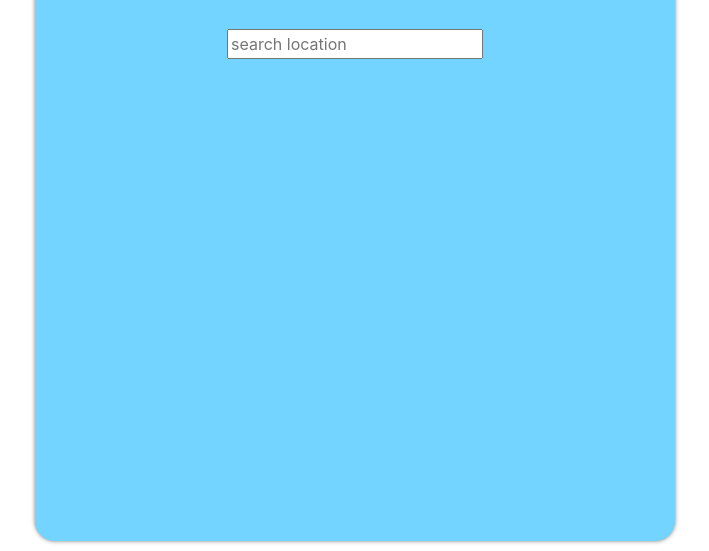
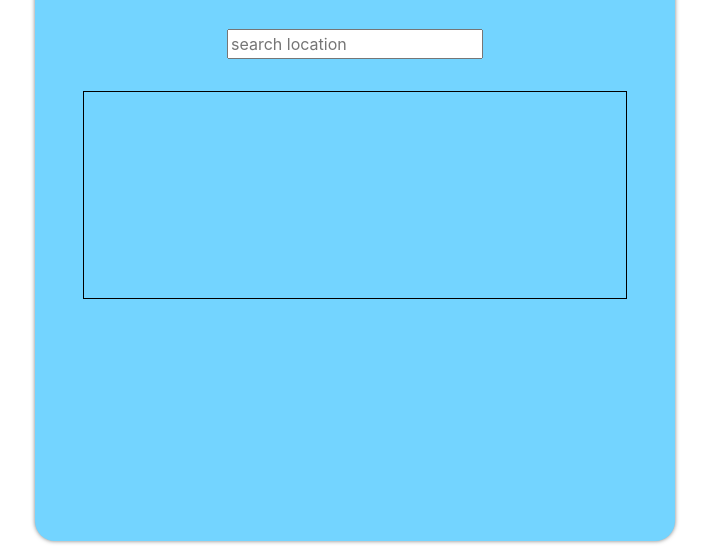
Before and after one commit to harithkhan/weather-app, a website built with webpack: page src/template.html in a window 1280 px wide. Shown: the part 147-698 px from the top of the page, without its empty margins (285-994 px from the left). Built offline with nearby package versions, Linux system fonts and the light colour scheme.

Commit message:
style: add grid to div current-weather

```diff
--- a/src/style.css
+++ b/src/style.css
@@ -61,6 +61,17 @@ body {
 }
 
 /* App Styling */
+.app-container {
+    width: 40rem;
+    height: 40rem;
+    margin-top: 3rem;
+    margin-bottom: 2rem;
+    padding: 2rem;
+    border-radius: 20px;
+    background-color: var(--blue-four);
+    box-shadow: 0px 0px 4px rgba(0, 0, 0, 0.5);
+}
+
 header {
     display: flex;
     justify-content: center;
@@ -83,21 +94,20 @@ main {
     display: flex;
     flex-direction: column;
     align-items: center;
+    gap: 2rem;
 }
 
 #search-form {
     font-family: var(--font-general);
 }
 
-.app-container {
-    width: 40rem;
-    height: 40rem;
-    margin-top: 3rem;
-    margin-bottom: 2rem;
-    padding: 2rem;
-    border-radius: 20px;
-    background-color: var(--blue-four);
-    box-shadow: 0px 0px 4px rgba(0, 0, 0, 0.5);
+.current-weather {
+    width: 34rem;
+    height: 13rem;
+    border: 1px solid black;
+    display: grid;
+    grid-template-rows: repeat(6, 1fr);
+    grid-template-columns: 13rem 1fr 1fr;
 }
 
 /* Footer */
--- a/src/template.html
+++ b/src/template.html
@@ -21,6 +21,12 @@
                         name="search"
                     />
                 </form>
+                <div class="current-weather">
+
+                </div>
+                <div class="hourly-weather">
+
+                </div>
             </main>
         </div>
         <footer>
```
